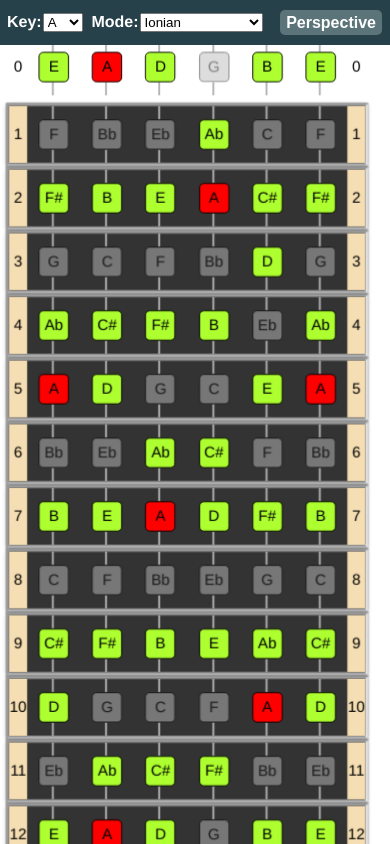
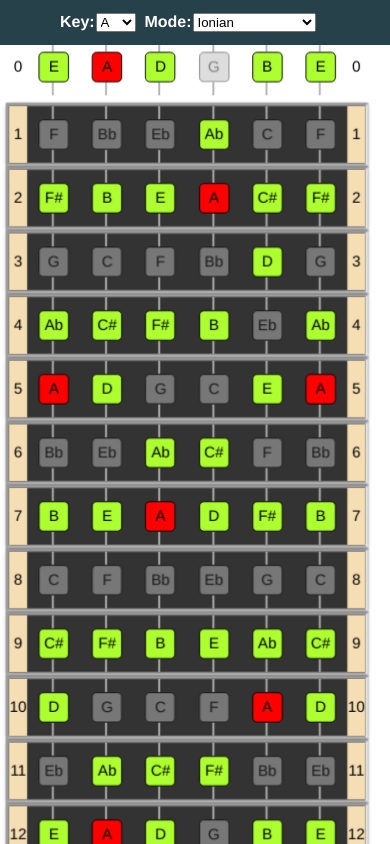
Before and after one commit to rpowell5064/modes, a React (Create React App) app: page / in a window 390 px wide. Shown: the top 844 px of the page. Built offline with nearby package versions, Linux system fonts and the light colour scheme.

Commit message:
removed perspective button when on mobile.

```diff
--- a/src/App.css
+++ b/src/App.css
@@ -52,4 +52,8 @@ li {
   #rotate-button {
     display: none;
   }
+
+  #perspective-button {
+    display: none;
+  }
 }
--- a/src/App.tsx
+++ b/src/App.tsx
@@ -79,7 +79,7 @@ export default class App extends React.Component<{}, IModeState> {
             <button id='rotate-button' type='button' className='button' onClick={ this.rotate }>Rotate</button>
           </li>
           <li>
-            <button type='button' className='button' onClick={ this.perspective }>Perspective</button>
+            <button id="perspective-button" type='button' className='button' onClick={ this.perspective }>Perspective</button>
           </li>
         </ul>
         <Fretboard
```
